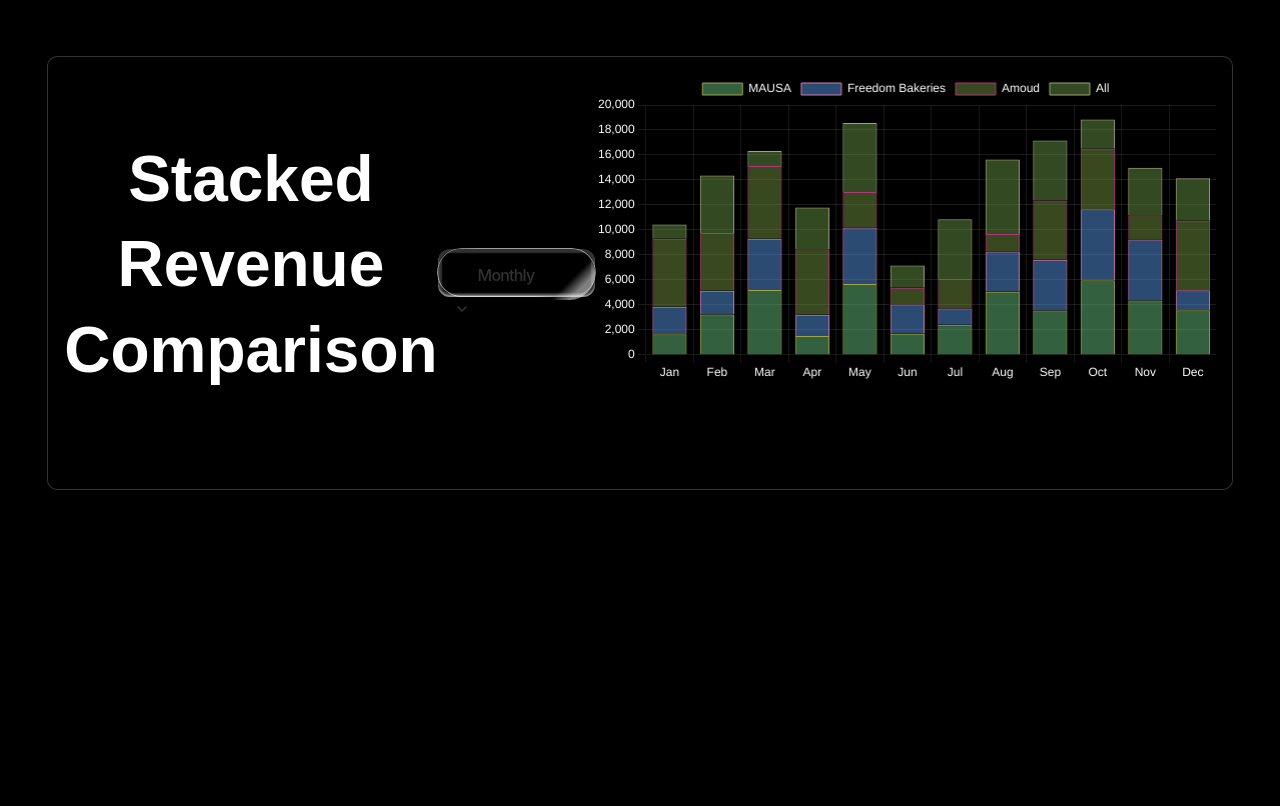
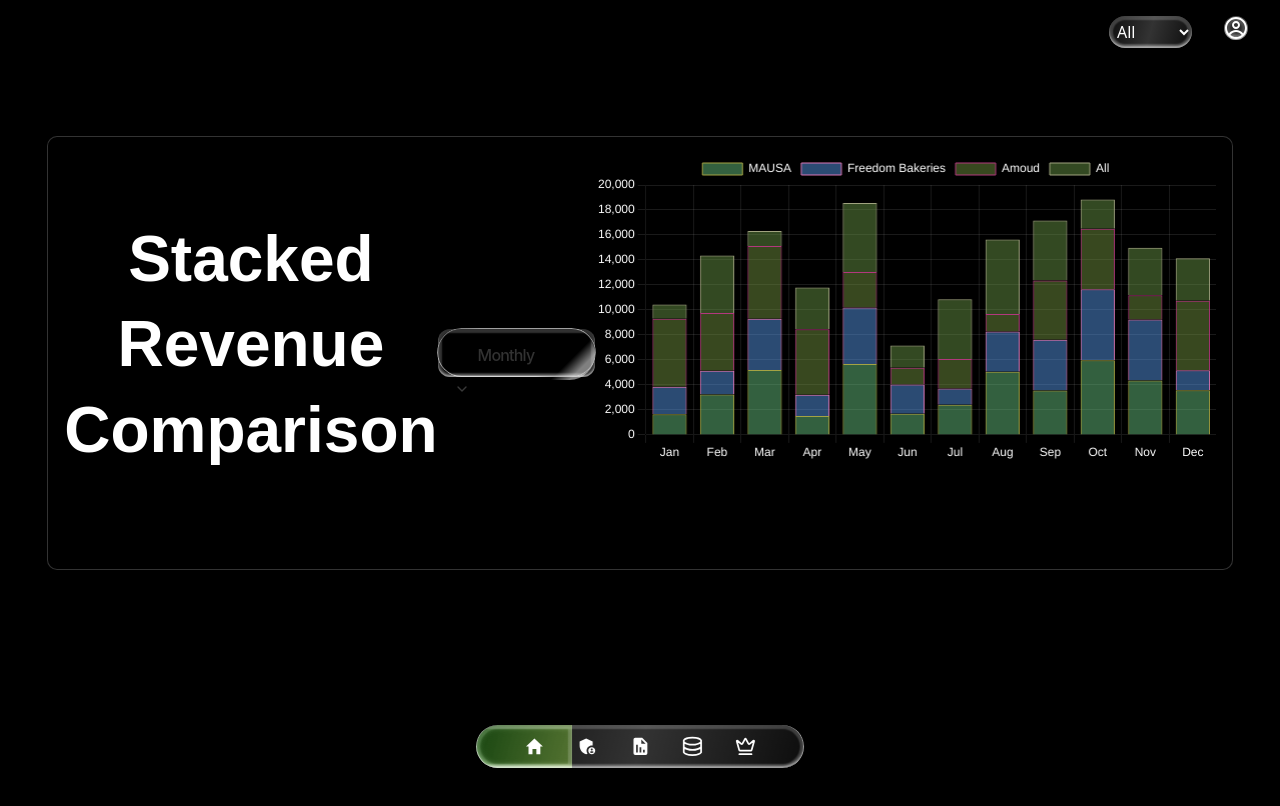
Before and after one commit to virus0231/yoc, a Next.js app: page /dashboard in a window 1280 px wide. Shown: the top 806 px of the page. Built offline with nearby package versions, Linux system fonts and the light colour scheme.

Commit message:
minor changes with dashboard pages

```diff
--- a/src/app/dashboard/page.js
+++ b/src/app/dashboard/page.js
@@ -1,14 +1,16 @@
 // app/dashboard/page.js
 "use client";
-
+import Home from "../home/page";
 import StackedRevenueBarChart from "./StackedRevenueBarChart";
 
 export default function DashboardPage() {
   return (
-    <main className="min-h-screen px-4 py-6 bg-black text-white">
-      <div className="max-w-7xl mx-auto space-y-6">
-        <StackedRevenueBarChart />
-      </div>
-    </main>
+    <Home>
+      <main className="min-h-screen px-4 py-6 bg-black text-white">
+        <div className="max-w-7xl mx-auto space-y-6">
+          <StackedRevenueBarChart />
+        </div>
+      </main>
+    </Home>
   );
 }
```
